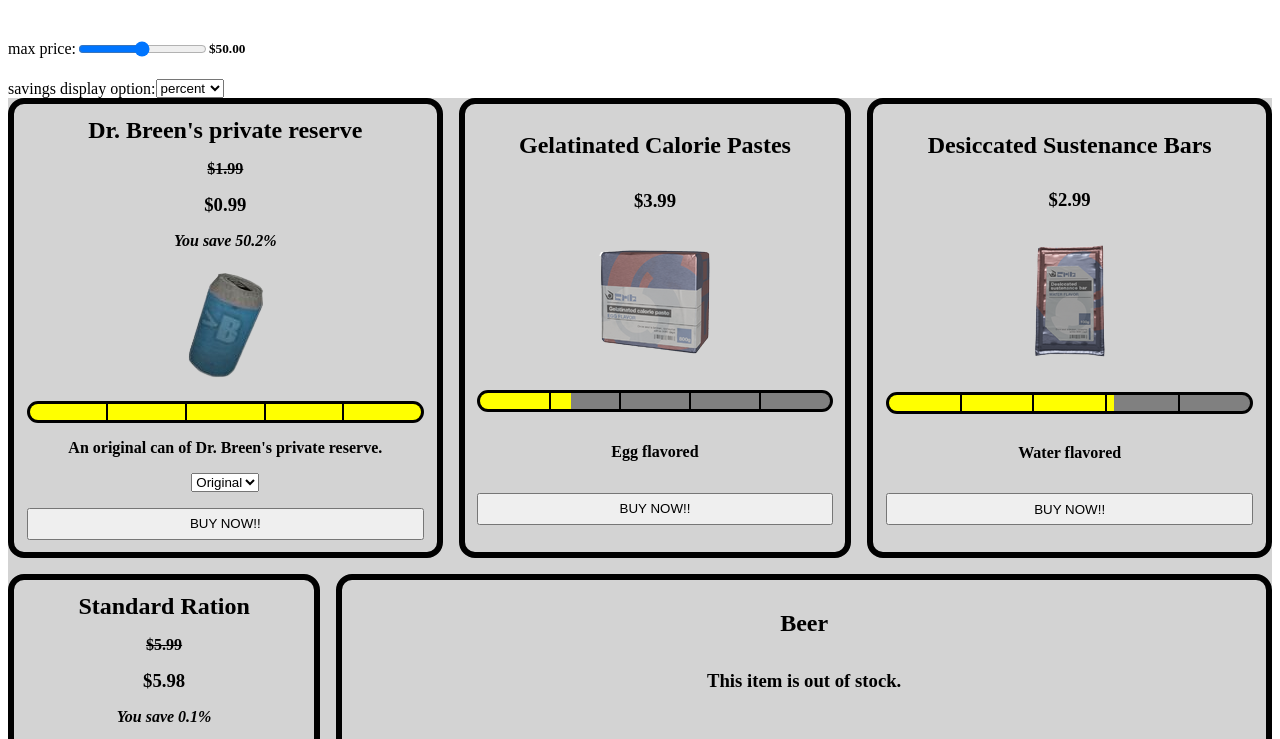
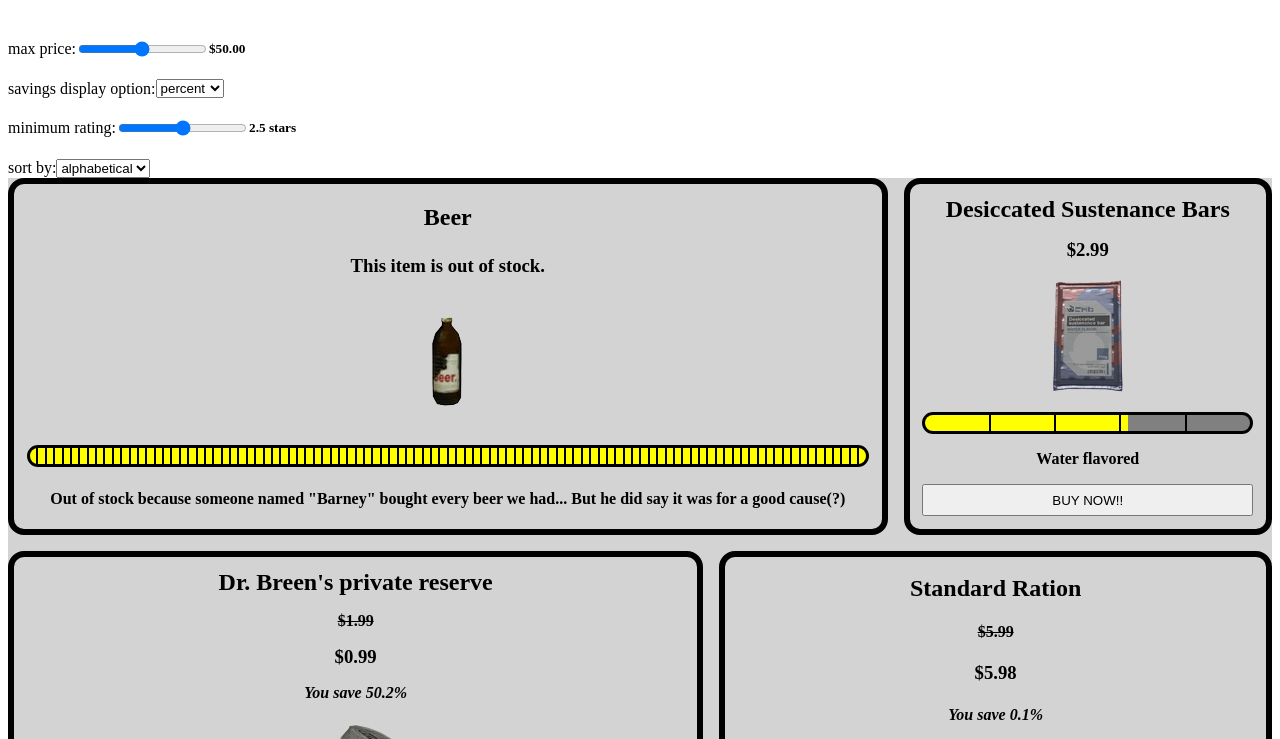
Before and after one commit to staten-island-tech/vite-project-d8b2896a-whydoesthecodenotwork, a website built with Vite: page bon-appevite/index.html in a window 1280 px wide. Shown: the part 61-800 px from the top of the page. Built offline with nearby package versions, Linux system fonts and the light colour scheme.

Commit message:
Use more website
the sort is delayed by an update, what?

```diff
--- a/bon-appevite/index.html
+++ b/bon-appevite/index.html
@@ -22,6 +22,19 @@
 					<option name="none">none</option>
 				</select>
 			</div>
+			<div class="filter">
+				<label for="rating">minimum rating:</label>
+				<input name="rating" id="rating" type="range" min="0" max="5" step="0.1"></input>
+				<h5></h5>
+			</div>
+			<div class="filter">
+				<label for="sort">sort by:</label>
+				<select name="sort" id="sort">
+					<option name="alphabetical" selected>alphabetical</option>
+					<option name="price">price</option>
+					<option name="rating">rating</option>
+				</select>
+			</div>
         </div>
 		<div id="app"></div>
 		<script type="module" src="js/main.js"></script>
--- a/bon-appevite/js/filters.js
+++ b/bon-appevite/js/filters.js
@@ -5,8 +5,19 @@ const filterData = {
         prefix: "$",
         suffix: "",
         displayValue: true,
+        places: 2,
     },
     savings: {
+        prefix: "",
+        suffix: "",
+    },
+    rating: {
+        prefix: "",
+        suffix: " stars",
+        displayValue: true,
+        places: 1,
+    },
+    sort: {
         prefix: "",
         suffix: "",
     },
--- a/bon-appevite/js/main.js
+++ b/bon-appevite/js/main.js
@@ -11,8 +11,8 @@ DOMSelectors.head.insertAdjacentHTML(
     `<link rel="stylesheet" href="styles/style.css">`
 );
 
+// preload all product images here, because otherwise the card changes size for a split second due to no image
 products.forEach((product) => {
-    // preload all product images here, because otherwise the card changes size for a split second due to no image
     product.types.forEach((item) => {
         DOMSelectors.head.insertAdjacentHTML(
             "beforeend",
@@ -25,70 +25,78 @@ products.forEach((product) => {
 const inputs = [];
 const filters = {};
 
+// for each filter, add:
+// the input element to inputs
+// the input name : input value to filters
 document.querySelectorAll(".filter").forEach((input) => {
     inputs.push(input.children[1]);
     filters[input.children[1].name] = input.children[1].value;
 });
 
-function addCards() {
-    products.forEach((product) => addCard(product));
+function addCard(product) {
+    insertCard(product); // insert a blank card
+    updateCard(DOMSelectors.app.lastElementChild, product); // go in and edit the fields that aren't needed and other stuff
+}
 
-    // this also adds event listeners to the inputs
-    inputs.forEach((input) => {
-        input.addEventListener("input", function () {
-            updateFilter(input);
-        });
+// add card elements
+products.forEach((product) => addCard(product));
+
+// add event listeners to the inputs
+inputs.forEach((input) => {
+    input.addEventListener("input", function () {
         updateFilter(input);
     });
-}
+    updateFilter(input);
+});
 
-addCards();
-
-function isFiltered(product) {
-    // go through all the filters and check product eligibility
-    const item = product.types[product.selected];
-
-    // always show out of stock products
-    if (!(isNaN(item.price) && isNaN(item.discounted))) {
-        const prices = [item.price, item.discounted];
-        // remove any nan prices
-        prices.forEach((price) => {
-            if (isNaN(price)) {
-                prices.splice(prices.indexOf(price), 1);
-            }
-        });
-        // then get the lower of the two (or the one if there's only one)
-        // ... is spread operator, because Math.min doesn't actually take arrays
-        if (Math.min(...prices) > filters.maxprice) {
-            return 0;
+function updateFilter(input) {
+    if (input.name === "sort") {
+        switch (filters.sort) {
+            case "alphabetical":
+                products.sort((a, b) => {
+                    if (a.name < b.name) {
+                        return -1;
+                    } else {
+                        return 1;
+                    }
+                });
+                break;
+            case "price":
+                products.sort((a, b) => {
+                    const aprice = getLowerNum(
+                        a.types[a.selected].price,
+                        a.types[a.selected].discounted
+                    );
+                    const bprice = getLowerNum(
+                        b.types[b.selected].price,
+                        b.types[b.selected].discounted
+                    );
+                    if (aprice < bprice) {
+                        return -1;
+                    } else {
+                        return 1;
+                    }
+                });
+                break;
         }
+        DOMSelectors.app.replaceChildren();
+        console.log(products);
+        products.forEach((product) => addCard(product));
     }
 
-    return 1;
-}
-
-function shouldDisplay(product) {
-    const card = DOMSelectors["app"].querySelector(
-        `div[name="${product.name}"]`
-    );
-    if (isFiltered(product)) {
-        card.style.display = "flex";
-    } else {
-        card.style.display = "none";
-    }
-}
-
-function updateFilter(input) {
+    // if the input should display its value, update the h5 here
     filters[input.name] = input.value;
     if (filterData[input.name].displayValue) {
         input.parentElement.querySelector("h5").innerText =
             filterData[input.name].prefix +
-            parseFloat(input.value).toFixed(2) +
+            parseFloat(input.value).toFixed(filterData[input.name].places) +
             filterData[input.name].suffix;
     }
+
+    // check which products should be displayed whenever a filter is updated
     products.forEach((product) => {
         shouldDisplay(product);
-        // if the savings dropdown was updated, update the cards
+        // if the savings dropdown was updated, update the cards' discount display
         if (input.name === "savings") {
             updateSavings(product);
         }
@@ -101,6 +109,7 @@ function updateSavings(product) {
     );
     const item = product.types[product.selected];
     if (!isNaN(item.price) && !isNaN(item.discounted)) {
+        // show by default - if the savings is none, set display to none later
         card.querySelector("em").style.display = "unset";
         switch (filters.savings) {
             case "percent":
@@ -123,13 +132,53 @@ function updateSavings(product) {
                 break;
         }
     } else {
+        // out of stock products should never have a discount display
         card.querySelector("em").style.display = "none";
     }
 }
 
-function addCard(product) {
-    insertCard(product); // insert a blank card
-    updateCard(DOMSelectors.app.lastElementChild, product); // go in and edit the fields that aren't needed and other stuff
+// go through all the filters and check product eligibility
+function isFiltered(product) {
+    const item = product.types[product.selected];
+
+    // this block is for max price filtering
+    // always show out of stock products
+    if (!(isNaN(item.price) && isNaN(item.discounted))) {
+        if (getLowerNum(item.price, item.discounted) > filters.maxprice) {
+            return 0;
+        }
+    }
+
+    if (item.rating < filters.rating) {
+        return 0;
+    }
+
+    // return 1 at the end if the product should be shown, return 0 early if it didn't meet filters
+    return 1;
+}
+
+function getLowerNum(a, b) {
+    const nums = [a, b];
+    // remove any nan
+    nums.forEach((x) => {
+        if (isNaN(x)) {
+            nums.splice(nums.indexOf(x), 1);
+        }
+    });
+    // then get the lower of the two (or the one if there's only one)
+    // ... is spread operator, because Math.min doesn't actually take arrays
+    return Math.min(...nums);
+}
+
+function shouldDisplay(product) {
+    const card = DOMSelectors["app"].querySelector(
+        `div[name="${product.name}"]`
+    );
+    if (isFiltered(product)) {
+        card.style.display = "flex";
+    } else {
+        card.style.display = "none";
+    }
 }
 
 function insertCard(product) {
@@ -222,6 +271,7 @@ function updateCard(card, product) {
         rating -= 1;
     }
 
+    // now that the card content has been updated, check the filter status and update the discount display
     shouldDisplay(product);
     updateSavings(product);
 }
```
